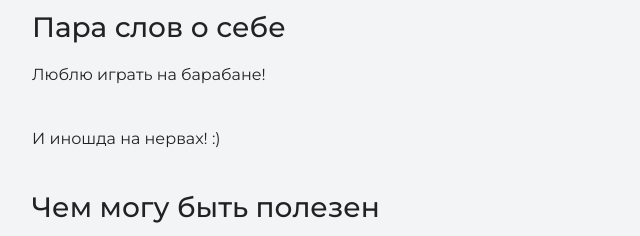
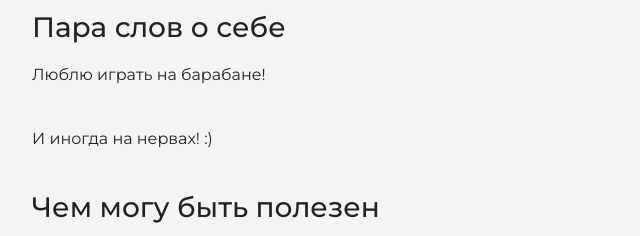
Before and after one commit to djbobah/my-site, a plain HTML site: page index.html in a window 1280 px wide. Shown: the part 1840-2076 px from the top of the page, 144-784 px from the left. Drawn offline with nearby package versions, Linux system fonts and the light colour scheme.

Commit message:
Update index.html

```diff
--- a/index.html
+++ b/index.html
@@ -31,7 +31,7 @@
 	</figure>
       <h3>Пара слов о себе</h3>
       <p>Люблю играть на барабане! </p>
-      <p>И иношда на нервах! :)</p>
+      <p>И иногда на нервах! :)</p>
       <h3>Чем могу быть полезен</h3>
       <p>Текст о том, чем могу быть полезен.</p>
 </div>
```
